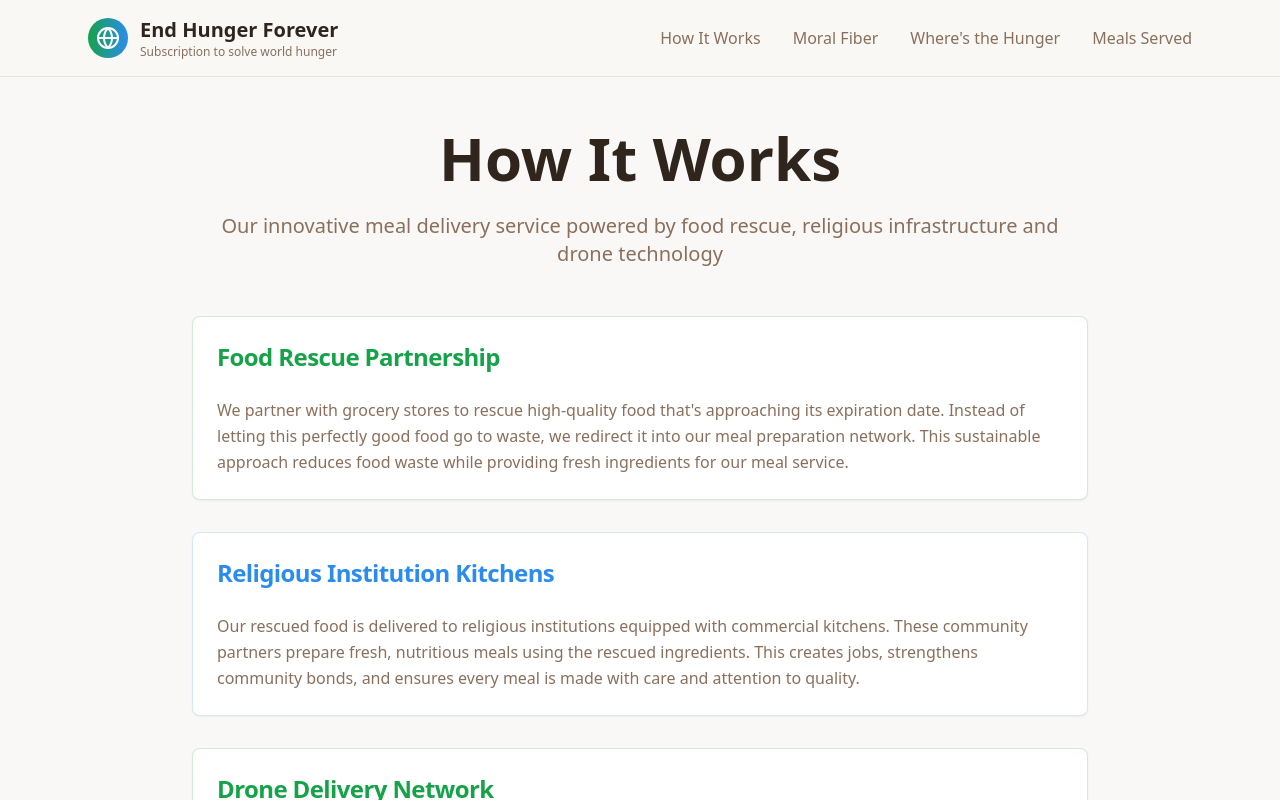
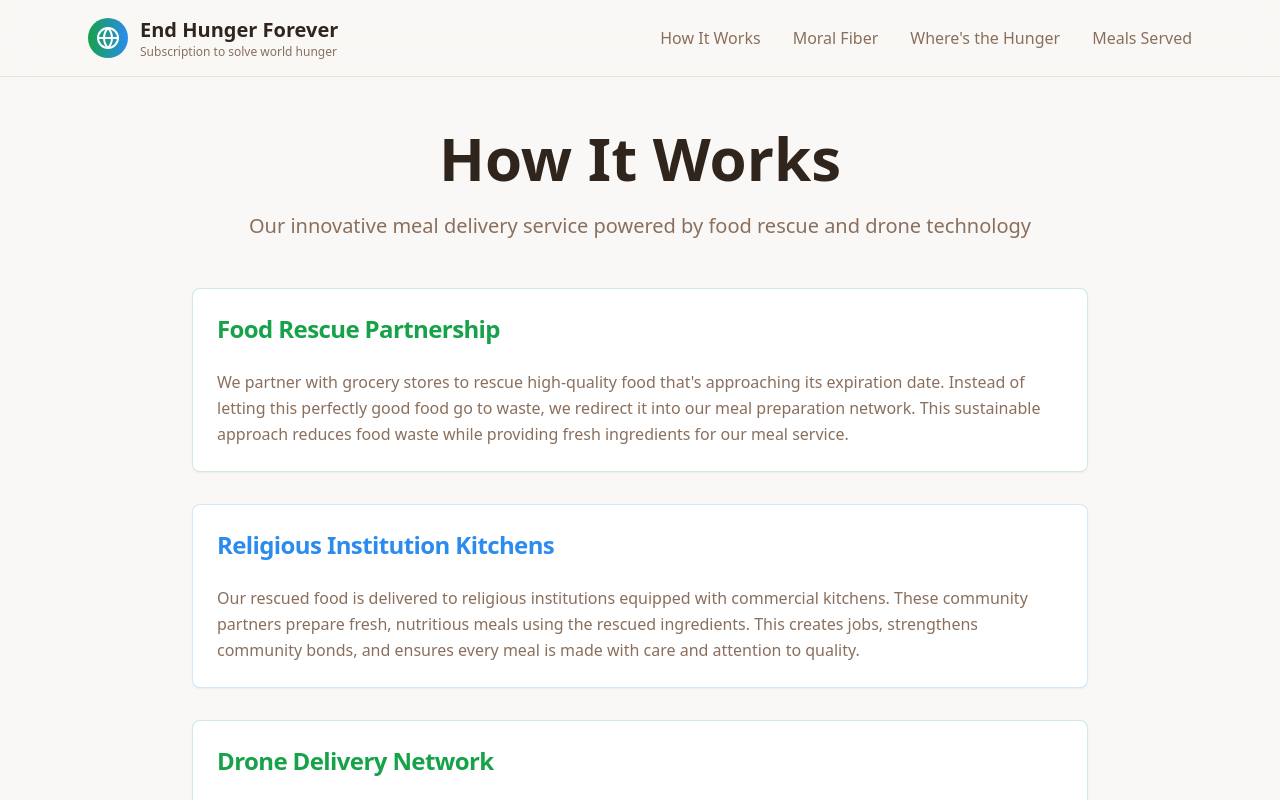
Before and after one commit to adityanarayanan95-collab/end-hunger-now, a React (Vite) app: page /how-it-works in a window 1280 px wide. Shown: the top 800 px of the page. Built offline with nearby package versions, Linux system fonts and the light colour scheme.

Commit message:
Reverted to commit 8e6d9fe2fb872262031da594a1bc7b3a190fc0bf

```diff
--- a/src/pages/HowItWorks.tsx
+++ b/src/pages/HowItWorks.tsx
@@ -12,7 +12,7 @@ const HowItWorks = () => {
             How It Works
           </h1>
           <p className="text-xl text-muted-foreground text-center mb-12">
-            Our innovative meal delivery service powered by food rescue, religious infrastructure and drone technology
+            Our innovative meal delivery service powered by food rescue and drone technology
           </p>
 
           <div className="space-y-8">
```
